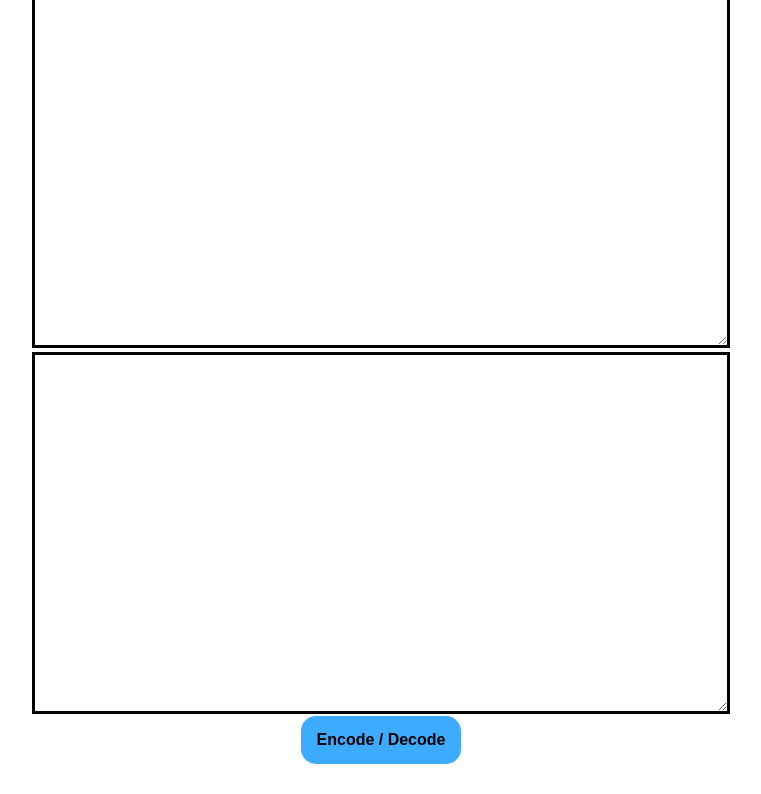
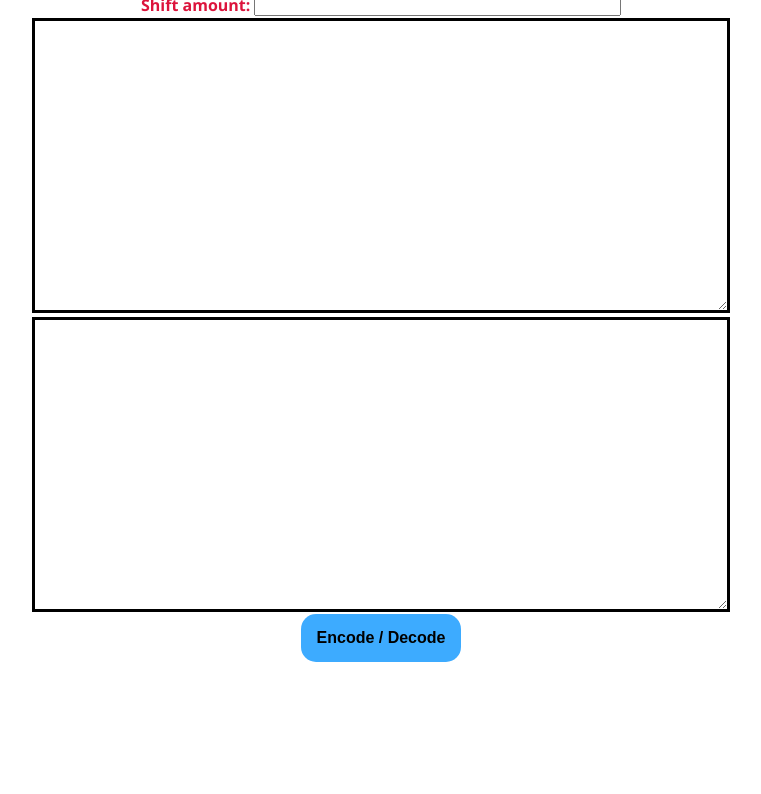
Before and after one commit to Mo-21/caesar-cipher, a plain HTML site: page index.html in a window 1280 px wide. Shown: the part 89-883 px from the top of the page, without its empty margins (267-1028 px from the left). Drawn offline with Linux system fonts and the light colour scheme.

Commit message:
add input for shift amount

```diff
--- a/index.html
+++ b/index.html
@@ -11,8 +11,12 @@
     <div class="container">
       <div class="header">Caesar Cipher</div>
       <div class="table">
-        <textarea type="text" class="input"></textarea>
-        <textarea type="text" class="input"></textarea>
+        <div class="shift-input">
+          <label for="shift">Shift amount:</label>
+          <input type="number" class="shift-amount" />
+        </div>
+        <textarea type="text" class="encrypted_text"></textarea>
+        <textarea type="text" class="decrypted_text"></textarea>
         <button class="submit">Encode / Decode</button>
       </div>
     </div>
--- a/style.css
+++ b/style.css
@@ -1,5 +1,6 @@
 body {
   overflow: hidden;
+  font-family: "Segoe UI", Tahoma, Geneva, Verdana, sans-serif;
 }
 
 .container {
@@ -23,16 +24,33 @@ div.header {
   height: 100%;
 }
 
+.shift-input {
+  display: flex;
+  justify-content: start;
+  gap: 4px;
+  width: 100%;
+  max-width: 30em;
+  font-weight: 600;
+  font-size: 1rem;
+}
+
+input.shift-amount {
+  flex-grow: 1;
+}
+
+label {
+  color: crimson;
+}
+
 textarea {
   max-width: 30em;
-  max-height: 15em;
+  max-height: 12em;
   width: 100%;
   height: 100%;
   padding: 10px;
   font-size: 1.4rem;
   margin: 2px;
   border: solid black;
-  font-family: "Segoe UI", Tahoma, Geneva, Verdana, sans-serif;
 }
 
 button.submit {
@@ -53,7 +71,8 @@ button.submit:hover {
 }
 
 @media (max-width: 600px) {
-  textarea {
+  textarea,
+  .shift-input {
     max-width: 15em;
   }
 }
```
